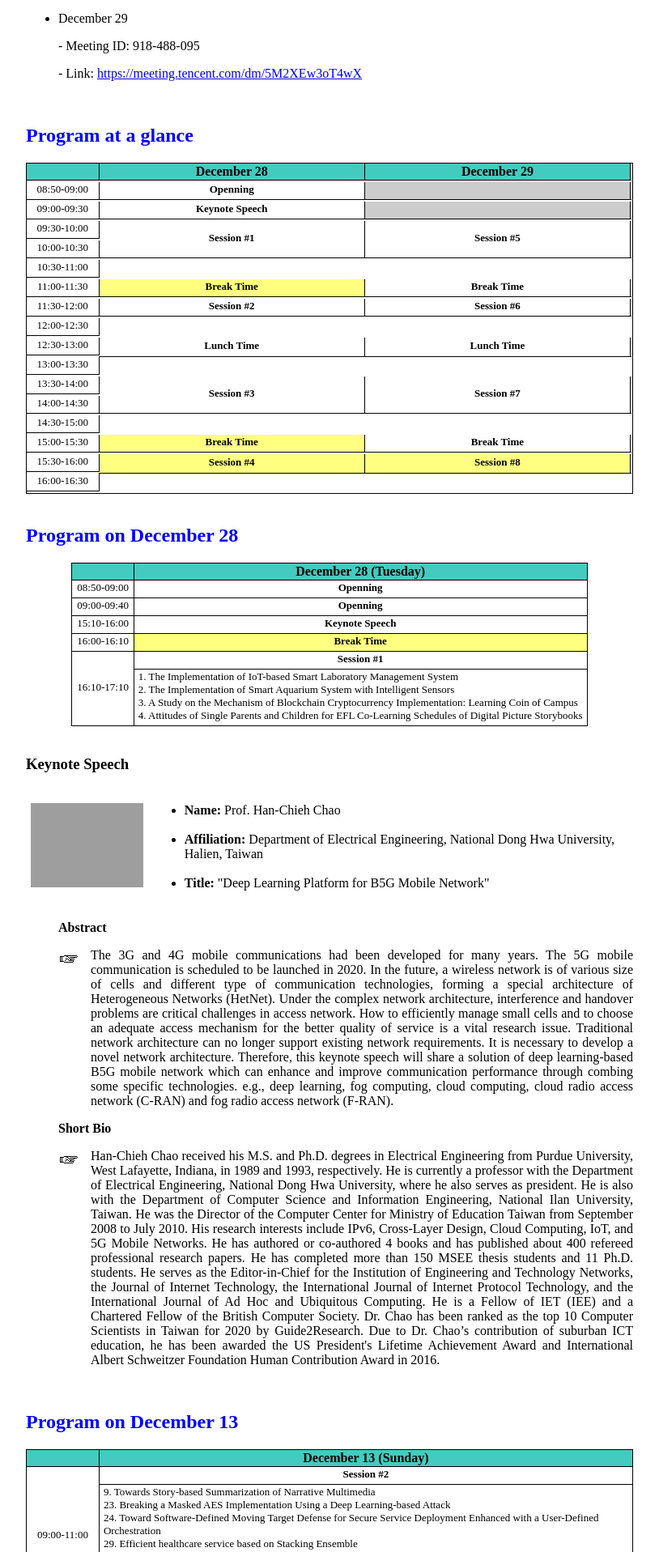
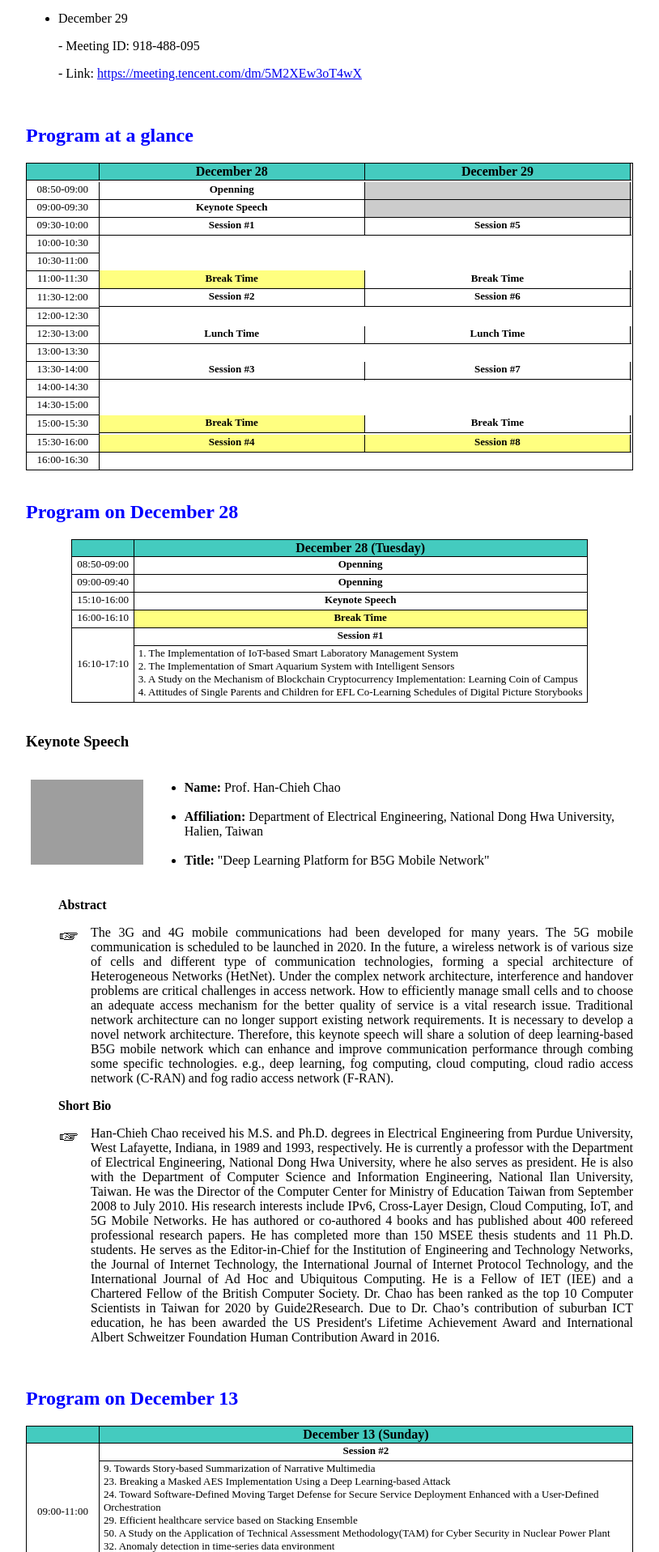
Before and after one commit to icea-conf/2021, a Jekyll site: the page built from program/index.html, in a window 1280 px wide. Shown: the part 625-2542 px from the top of the page at 81% size, without its empty margins (233-1047 px from the left). Built offline with Jekyll 4.4.1, drawn with Linux system fonts in a browser that asks for light colours.

Commit message:
Update index.html

```diff
--- a/program/index.html
+++ b/program/index.html
@@ -35,9 +35,9 @@
 
 
                          <tr>
-                              <td class="tcontent4">08:50-09:00</td>
-                              <td class="tcontent4" rowspan="1" colspan="2"><b>Openning</b></td>
-                              <td class="tcontent4" rowspan="1" colspan="2" style="background-color:#CCCCCC"></td>
+                              <td class="tcontent4" rowspan="2">08:50-09:00</td>
+                              <td class="tcontent4" rowspan="2" colspan="2"><b>Openning</b></td>
+                              <td class="tcontent4" rowspan="2" colspan="2" style="background-color:#CCCCCC"></td>
                          </tr>
                          <tr>
                               <td></td>
@@ -46,9 +46,9 @@
 
 
                          <tr>
-                              <td class="tcontent4">09:00-09:30</td>
-                              <td class="tcontent4" rowspan="1" colspan="2"><b>Keynote Speech</b></td>
-                              <td class="tcontent4" rowspan="1" colspan="2"style="background-color:#CCCCCC"></td>
+                              <td class="tcontent4" rowspan="2">09:00-09:30</td>
+                              <td class="tcontent4" rowspan="2" colspan="2"><b>Keynote Speech</b></td>
+                              <td class="tcontent4" rowspan="2" colspan="2"style="background-color:#CCCCCC"></td>
                          </tr>
                          <tr>
                               <td></td>
@@ -57,7 +57,7 @@
 
 
                          <tr>
-                              <td class="tcontent4">09:30-10:00</td>
+                              <td class="tcontent4" rowspan="2">09:30-10:00</td>
                               <td class="tcontent4" rowspan="3" colspan="2"><b>Session #1</b></td>
                               <td class="tcontent4" rowspan="3" colspan="2"><b>Session #5</b></td>
                          </tr>
@@ -68,7 +68,7 @@
 
 
                          <tr>
-                              <td class="tcontent4">10:00-10:30</td>
+                              <td class="tcontent4" rowspan="2">10:00-10:30</td>
                          </tr>
                          <tr>
                               <td></td>
@@ -77,7 +77,7 @@
 
 
                          <tr>
-                              <td class="tcontent4">10:30-11:00</td>
+                              <td class="tcontent4" rowspan="2">10:30-11:00</td>
                          </tr>
                          <tr>
                               <td></td>
@@ -86,9 +86,9 @@
 
 
                          <tr>
-                              <td class="tcontent4">11:00-11:30</td>
-                              <td class="tcontent5" rowspan="1" colspan="2"><b>Break Time</b></td>
-                              <td class="tcontent4" rowspan="1" colspan="2"><b>Break Time</b></td>
+                              <td class="tcontent4" rowspan="2">11:00-11:30</td>
+                              <td class="tcontent5" rowspan="2" colspan="2"><b>Break Time</b></td>
+                              <td class="tcontent4" rowspan="2" colspan="2"><b>Break Time</b></td>
                               <td></td>
                          </tr>
                          <tr>
@@ -98,7 +98,7 @@
 
 
                          <tr>
-                              <td class="tcontent4">11:30-12:00</td>
+                              <td class="tcontent4" rowspan="2">11:30-12:00</td>
                               <td class="tcontent4" rowspan="1" colspan="2"><b>Session #2</b></td>
                               <td class="tcontent4" rowspan="1" colspan="2"><b>Session #6</b></td>
                          </tr>
@@ -109,7 +109,7 @@
 
 
                          <tr>
-                              <td class="tcontent4">12:00-12:30</td>
+                              <td class="tcontent4" rowspan="2">12:00-12:30</td>
                          </tr>
                          <tr>
                               <td></td>
@@ -118,7 +118,7 @@
 
 
                          <tr>
-                              <td class="tcontent4">12:30-13:00</td>
+                              <td class="tcontent4" rowspan="2">12:30-13:00</td>
                               <td class="tcontent4" rowspan="2" colspan="2"><b>Lunch Time</b></td>
                               <td class="tcontent4" rowspan="2" colspan="2"><b>Lunch Time</b></td>
                          </tr>
@@ -129,7 +129,7 @@
 
 
                          <tr>
-                              <td class="tcontent4">13:00-13:30</td>
+                              <td class="tcontent4" rowspan="2">13:00-13:30</td>
                          </tr>
                          <tr>
                               <td></td>
@@ -138,7 +138,7 @@
 
 
                          <tr>
-                              <td class="tcontent4">13:30-14:00</td>
+                              <td class="tcontent4" rowspan="2">13:30-14:00</td>
                               <td class="tcontent4" rowspan="3" colspan="2"><b>Session #3</b></td>
                               <td class="tcontent4" rowspan="3" colspan="2"><b>Session #7</b></td>
                          </tr>
@@ -149,7 +149,7 @@
 
 
                          <tr>
-                              <td class="tcontent4">14:00-14:30</td>
+                              <td class="tcontent4" rowspan="2">14:00-14:30</td>
                          </tr>
                          <tr>
                               <td></td>
@@ -158,7 +158,7 @@
 
 
                          <tr>
-                              <td class="tcontent4">14:30-15:00</td>
+                              <td class="tcontent4" rowspan="2">14:30-15:00</td>
                          </tr>
                          <tr>
                               <td></td>
@@ -167,7 +167,7 @@
 
 
                          <tr>
-                              <td class="tcontent4">15:00-15:30</td>
+                              <td class="tcontent4" rowspan="2">15:00-15:30</td>
                               <td class="tcontent5" rowspan="1" colspan="2"><b>Break Time</b></td>
                               <td class="tcontent4" rowspan="1" colspan="2"><b>Break Time</b></td>
                          </tr>
@@ -178,7 +178,7 @@
 
 
                          <tr>
-                              <td class="tcontent4">15:30-16:00</td>
+                              <td class="tcontent4" rowspan="2">15:30-16:00</td>
                               <td class="tcontent5" rowspan="2" colspan="2"><b>Session #4</b></td>
                               <td class="tcontent5" rowspan="2" colspan="2"><b>Session #8</b></td>
                          </tr>
@@ -189,7 +189,7 @@
 
 
                          <tr>
-                              <td class="tcontent4">16:00-16:30</td>
+                              <td class="tcontent4" rowspan="2">16:00-16:30</td>
                          </tr>
                          <tr>
                               <td></td>
```
